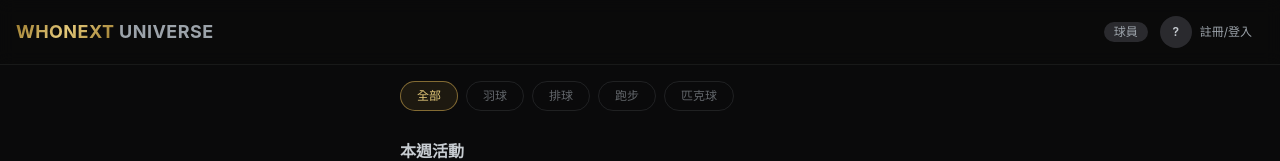
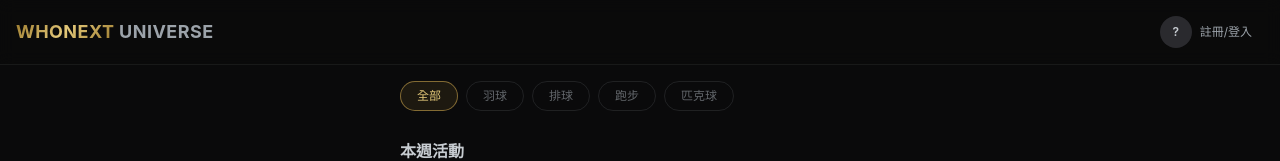
Before and after one commit to nnilbig/universe, a Nuxt app: page / in a window 1280 px wide. Shown: the top 161 px of the page. Built offline with nearby package versions, Linux system fonts and the light colour scheme.

Commit message:
Hide identity control entirely for non-admin/owner users
Drops the static 球員 badge — only admin/owner see anything here now,
via the existing 管理員 toggle button.

Co-Authored-By: Claude Sonnet 5 <noreply@anthropic.com>

```diff
--- a/components/chrome/ViewModeToggle.vue
+++ b/components/chrome/ViewModeToggle.vue
@@ -20,5 +20,4 @@ const { viewMode, canToggleViewMode, toggleViewMode } = useAuth()
   >
     管理員
   </button>
-  <UiBadge v-else variant="neutral">球員</UiBadge>
 </template>
```
